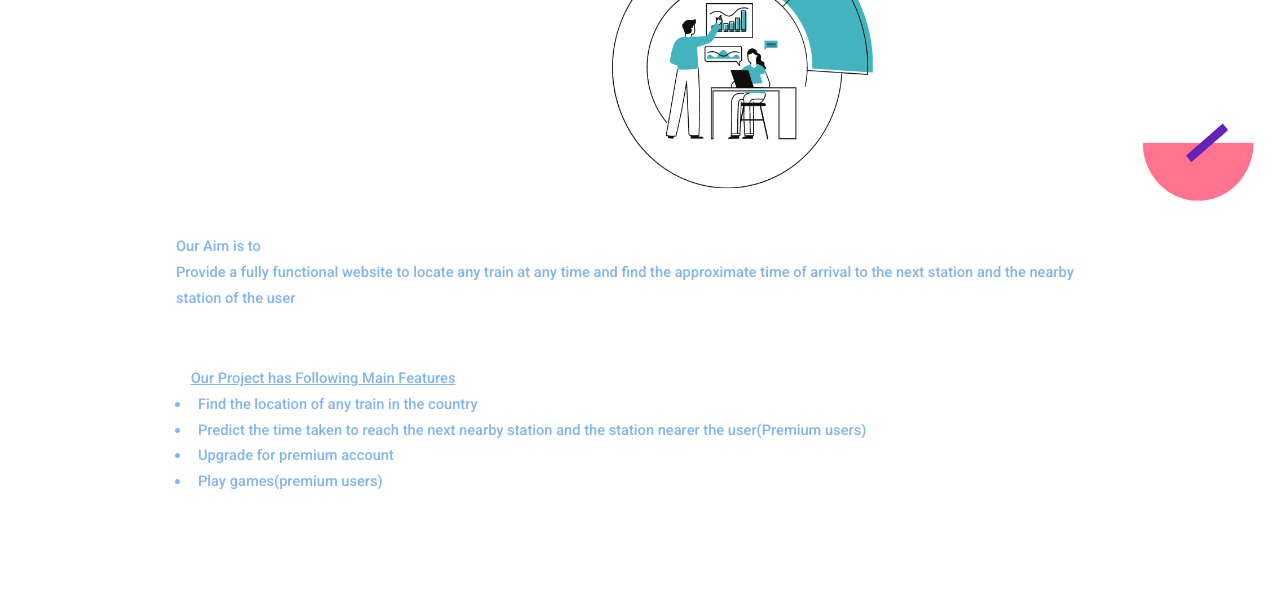
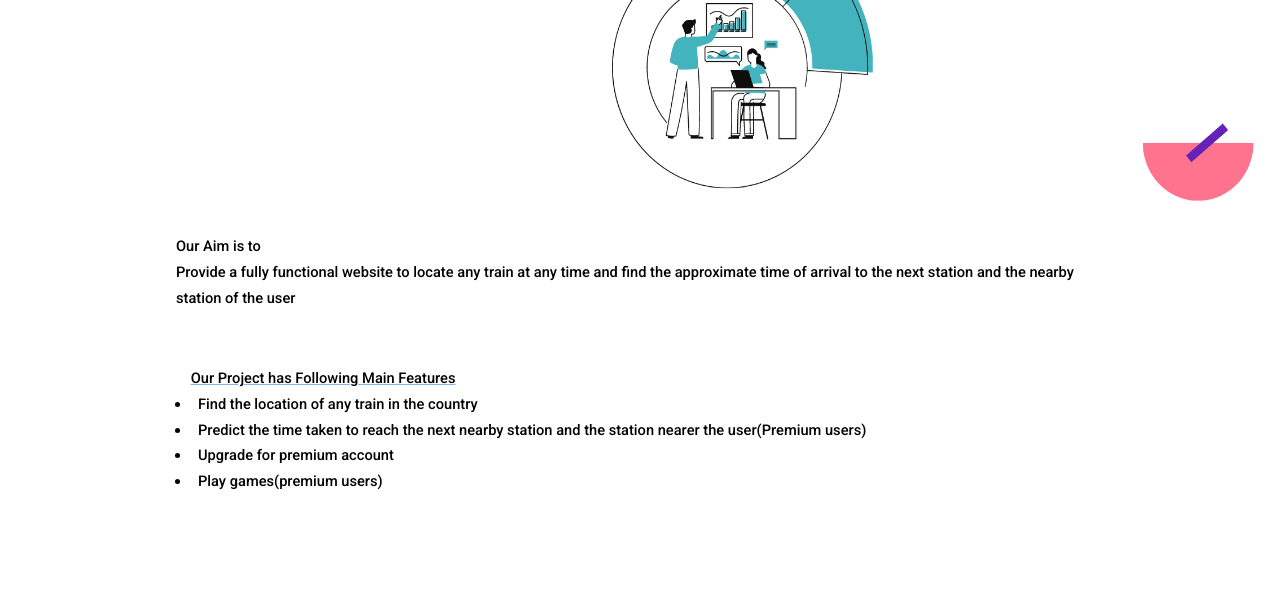
Before and after one commit to Kro-nos/Blaze-SEPM, a PHP site: page /rail_connect/About.php in a window 1280 px wide. Shown: the part 533-1132 px from the top of the page. Run offline with PHP 8.4, Linux system fonts and the light colour scheme.

Commit message:
Update About.php

```diff
--- a/About.php
+++ b/About.php
@@ -62,18 +62,18 @@ if (array_key_exists('Admin', $_SESSION) === false) {
 						<a href="#"><img src="images/hqdefault.png" alt="Image cannot be loaded" width="1083.3" height="640" position="centre"/></a>
 			<B>
 
-						<p>Our Aim is to <br>
+						<p><font color=black>Our Aim is to <br>
 Provide a fully functional website to locate any train at any time and
 find the approximate time of arrival to the next station and the nearby station of the user
-</p><br>
-						<ul><u> Our Project has Following Main Features</u>
+</font></p><br>
+						<ul><u><font color=black> Our Project has Following Main Features</u>
 							<li>Find the location of any train in the country</li>
 							<li>Predict the time taken to reach the next nearby station and the station nearer the user(Premium users)</li>
 							<li>Upgrade for premium account</li>
 							<li>Play games(premium users)</li>
 
 
-						</ul>
+						</font></ul>
 			</B>
 						</centre>
 					</section>
```
